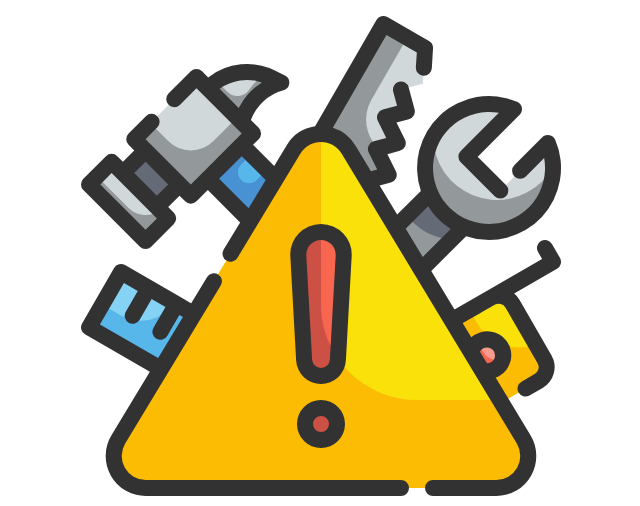
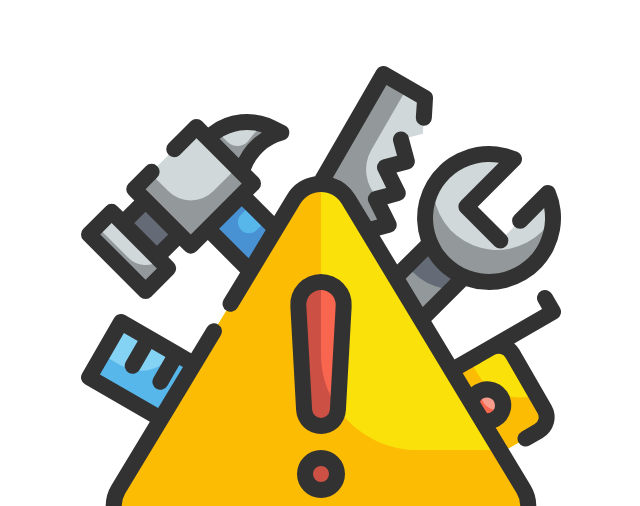
Before and after one commit to julianpettinari/cocoaycanela, a plain HTML site: page index.html in a window 1280 px wide. Shown: the top 506 px of the page, without its empty margins (319-959 px from the left). Drawn offline with Linux system fonts and the light colour scheme.

Commit message:
incorpora margin a construction img

```diff
--- a/css/style.css
+++ b/css/style.css
@@ -19,6 +19,11 @@ main{
     align-items: center;
 }
 
+#img_construction{
+    margin-top: 50px;
+
+}
+
 h1{
     font-size: 35px;
     font-weight: 500;
--- a/index.html
+++ b/index.html
@@ -16,7 +16,7 @@
 
     </header>
     <main>
-        <img src="img/construction.svg" alt="construcción">
+        <img id="img_construction" src="img/construction.svg" alt="construcción">
         <h1>Sitio en construcción</h1>
 
 
```
